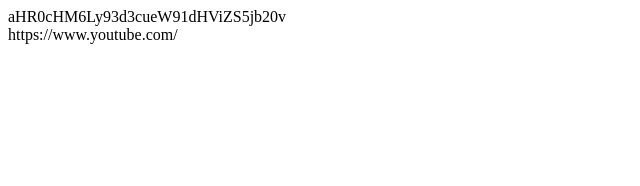
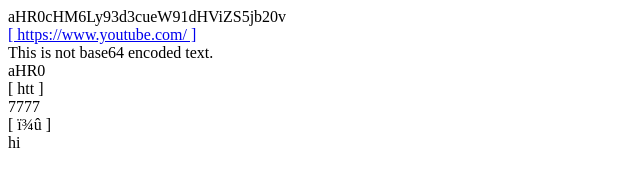
Before and after one commit to JHLeeeMe/base64-observer, a browser extension: page src/index.html in a window 1280 px wide. Shown: the whole page, without its empty margins (0-640 px from the left). Drawn offline with Linux system fonts and the light colour scheme.

Commit message:
[Update] process
Modify run at document start (in manifest.json)
Update event listener & url check function
Update index for test

```diff
--- a/src/content_script.js
+++ b/src/content_script.js
@@ -1,10 +1,18 @@
-const base64Pattern = /^([A-Za-z0-9+/]{4})*([A-Za-z0-9+/]{3}=|[A-Za-z0-9+/]{2}==)?$/;
-const base64URLSafePattern = /^([A-Za-z0-9_-]{4})*([A-Za-z0-9_-]{3}=|[A-Za-z0-9_-]{2}==)?$/;
+////////////////////////////////////////////////////////////////////////////////
+/// Patterns & Variables
+////////////////////////////////////////////////////////////////////////////////
+const base64Pattern = /^([A-Za-z0-9+/]{4})*(([A-Za-z0-9+/]{3}=)|([A-Za-z0-9+/]{2}==))?$/;
+const base64URLSafePattern = /^([A-Za-z0-9_-]{4})*(([A-Za-z0-9_-]{3}=)|([A-Za-z0-9_-]{2}==))?$/;
 const patternList = [base64Pattern, base64URLSafePattern];
+
+const URLPattern = /^(?:(?:https?|ftp):\/\/)?(?:www\.)?[-a-zA-Z0-9@:%._\+~#=]{1,256}\.[a-zA-Z0-9()]{1,6}\b(?:[-a-zA-Z0-9()@:%_\+.~#?&\/=]*)$/;
 
 let decodedTextMap = new Map();
 
-function detectAndDecodePatternRecursive(node, pattern) {
+////////////////////////////////////////////////////////////////////////////////
+/// Functions
+////////////////////////////////////////////////////////////////////////////////
+function detectAndDecodeTextRecursive(node, pattern) {
   if (node.nodeType === Node.TEXT_NODE) {
     const matches = node.textContent.match(pattern);
     if (matches) {
@@ -13,25 +21,43 @@
   }
 
   for (let i = 0; i < node.childNodes.length; i++) {
-    detectAndDecodePatternRecursive(node.childNodes[i], pattern);
+    detectAndDecodeTextRecursive(node.childNodes[i], pattern);
   }
 }
 
 function insertNode(node, text) {
-  const divTag = document.createElement("div");
-  divTag.classList.add("decoded-text");
+  let newTag = document.createElement("div");
+  newTag.classList.add("inserted-tag");
 
-  const newNode = document.createTextNode(text);
-  divTag.appendChild(newNode);
+  if (isUrl(text)) {
+    let newATag = document.createElement("a");
+    newATag.href = text;
+    newATag.textContent = "[ " + text + " ]";
+    newTag.appendChild(newATag);
+  } else {
+    newTag.textContent = "[ " + text + " ]";
+  }
 
   const parentNode = node.parentNode;
-  parentNode.insertBefore(divTag, node.nextSibling);
+  parentNode.insertBefore(newTag, node.nextSibling);
 }
 
-// 페이지 로드 완료 시 초기 디코딩 수행
+function isUrl(text) {
+  return URLPattern.test(text);
+}
+
+
+////////////////////////////////////////////////////////////////////////////////
+/// Main
+////////////////////////////////////////////////////////////////////////////////
+let initialized = false;
 document.addEventListener('DOMContentLoaded', () => {
+  if (initialized) {
+    return;
+  }
+
   patternList.forEach(pattern => {
-    detectAndDecodePatternRecursive(document.body, pattern);
+    detectAndDecodeTextRecursive(document.body, pattern);
   });
 
   for (const [node, text] of decodedTextMap.entries()) {
@@ -39,14 +65,13 @@
   }
 
   decodedTextMap.clear();
-});
 
-// MutationObserver 생성 및 설정
+  // Create MutationObserver
   const observer = new MutationObserver(mutations => {
     mutations.forEach(mutation => {
       mutation.addedNodes.forEach(node => {
         patternList.forEach(pattern => {
-        detectAndDecodePatternRecursive(node, pattern);
+          detectAndDecodeTextRecursive(node, pattern);
         });
       });
     });
@@ -58,7 +83,11 @@
     decodedTextMap.clear();
   });
 
+  // Observe
   observer.observe(document.body, {
     childList: true,
     subtree: true
   });
+
+  initialized = true;
+});
--- a/src/index.html
+++ b/src/index.html
@@ -5,8 +5,15 @@
     <title>Hello, World!</title>
 </head>
 <body>
-    <div>aHR0cHM6Ly93d3cueW91dHViZS5jb20v</div>
+    <div>
+        <div>aHR0cHM6Ly93d3cueW91dHViZS5jb20v</div>
+        <div>This is not base64 encoded text.</div>
+    </div>
+    <div>aHR0</div>
+    <div>7777</div>
+    <div>hi</div>
 </body>
 
 <script src="/src/content_script.js"></script>
+<link rel="stylesheet" href="/styles/content_script.css">
 </html>
```
Also changed, not shown: manifest.json. Lines whose indentation alone changed are shown as unchanged.
